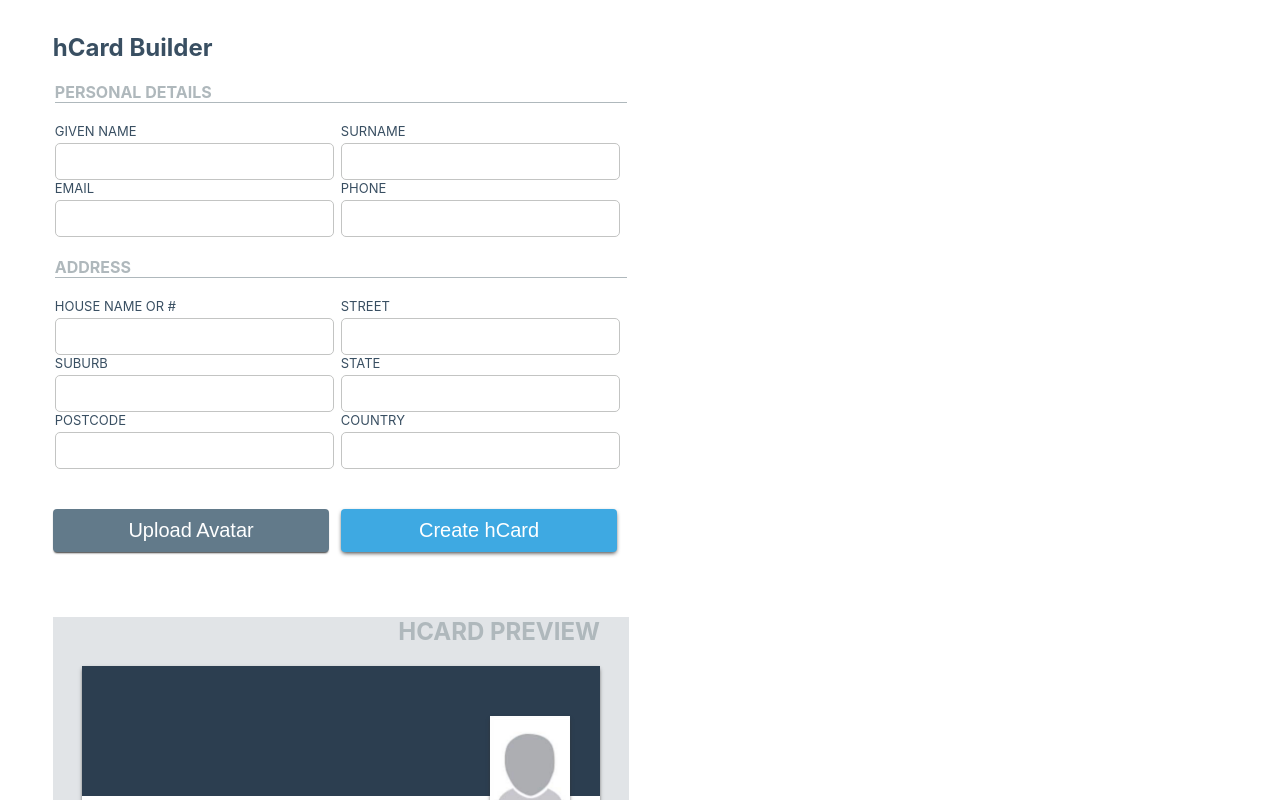
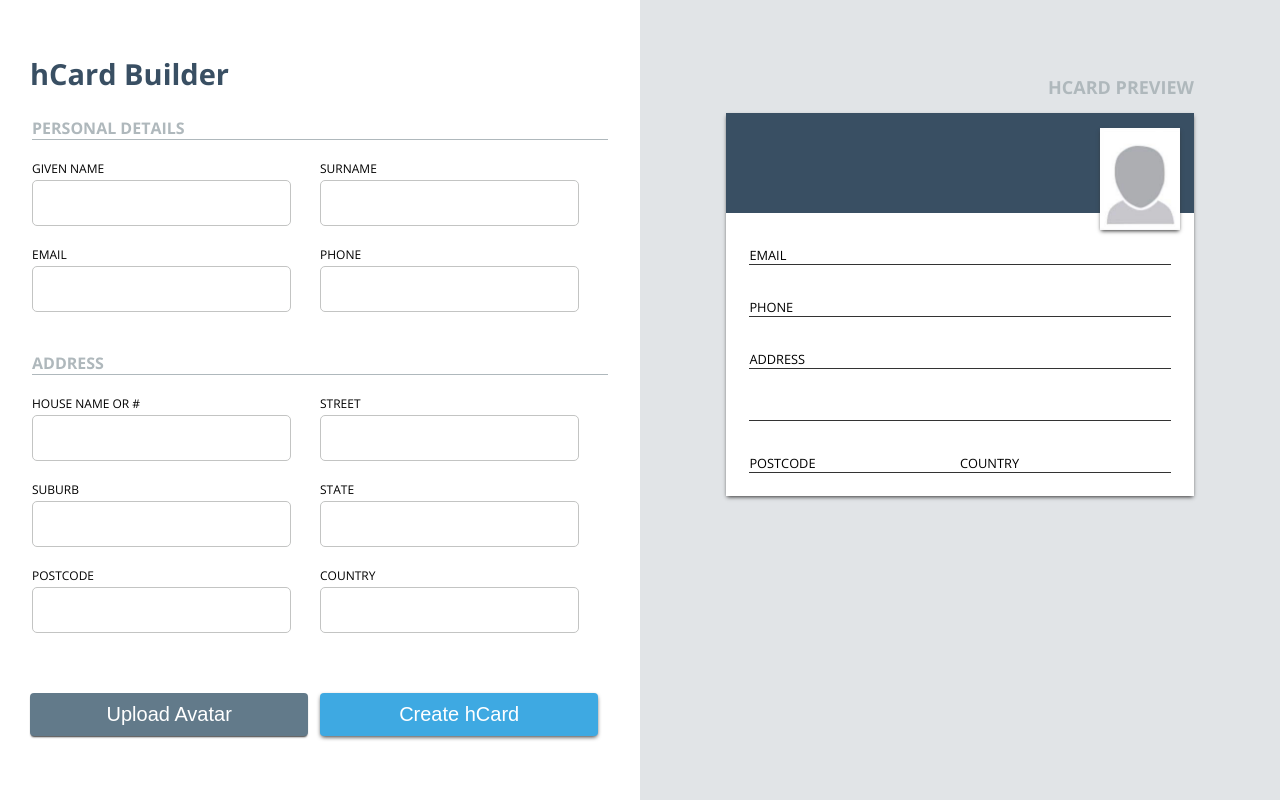
Before and after one commit to nilanarocha/hcard, a React (Create React App) app: page / in a window 1280 px wide. Shown: the top 800 px of the page. Built offline with nearby package versions, Linux system fonts and the light colour scheme.

Commit message:
finishing with styled papercut

```diff
--- a/public/index.html
+++ b/public/index.html
@@ -24,6 +24,10 @@
       work correctly both with client-side routing and a non-root public URL.
       Learn how to configure a non-root public URL by running `npm run build`.
     -->
+    <link
+      href="https://fonts.googleapis.com/css?family=Open+Sans:400,700&display=swap"
+      rel="stylesheet"
+    />
     <title>React App</title>
   </head>
   <body>
--- a/src/components/HCardPreview.js
+++ b/src/components/HCardPreview.js
@@ -8,6 +8,9 @@ import {
   HCardPreviewRowStyled,
   HCardPreviewColStyled,
   HCardLabelStyled,
+  HCardFieldStyled,
+  HCardEmailLinkStyled,
+  HCardFormattedNameStyled,
 } from '../styled';
 
 class HCardPreview extends Component {
@@ -25,30 +28,30 @@ class HCardPreview extends Component {
       country,
     } = this.props;
     return (
-      <div>
+      <>
         <H2Styled>HCARD PREVIEW</H2Styled>
         <HCardBoxStyled id="hcard-preview" className="hcard-preview">
           <div className="vcard">
+            <ImageStyled src="/default-image.png" alt="hCard owner" />
             <HCardNameAndPhotoWrapperStyled>
-              <ImageStyled src="/default-image.png" alt="hCard owner" />
-              <HCardNameAndSurnameStyled
-                className="n"
-                style={{ display: 'none' }}
-              >
+              <HCardNameAndSurnameStyled className="n">
+                <span className="given-name">{givenName}</span>
+                <span className="family-name">{surname}</span>
+              </HCardNameAndSurnameStyled>
+              <HCardFormattedNameStyled className="fn">
                 {givenName} {surname}
-              </HCardNameAndSurnameStyled>
-              <HCardNameAndSurnameStyled className="fn">
-                {givenName} {surname}
-              </HCardNameAndSurnameStyled>
-              {/* <span className="given-name">{givenName}</span>{' '}
-              <span className="family-name">{surname}</span> */}
+              </HCardFormattedNameStyled>
             </HCardNameAndPhotoWrapperStyled>
-            <div className="field">
+
+            <HCardFieldStyled className="field">
               <HCardPreviewRowStyled className="row">
                 <HCardLabelStyled className="label">EMAIL</HCardLabelStyled>
-                <a className="email" href={`mailto:${email}`}>
+                <HCardEmailLinkStyled
+                  className="email"
+                  href={`mailto:${email}`}
+                >
                   {email}
-                </a>
+                </HCardEmailLinkStyled>
               </HCardPreviewRowStyled>
               <HCardPreviewRowStyled className="row">
                 <HCardLabelStyled className="label">PHONE</HCardLabelStyled>
@@ -83,10 +86,10 @@ class HCardPreview extends Component {
                   </HCardPreviewColStyled>
                 </HCardPreviewRowStyled>
               </div>
-            </div>
+            </HCardFieldStyled>
           </div>
         </HCardBoxStyled>
-      </div>
+      </>
     );
   }
 }
--- a/src/index.css
+++ b/src/index.css
@@ -1,13 +1,9 @@
 body {
+  padding: 0;
   margin: 0;
-  font-family: -apple-system, BlinkMacSystemFont, 'Segoe UI', 'Roboto', 'Oxygen',
-    'Ubuntu', 'Cantarell', 'Fira Sans', 'Droid Sans', 'Helvetica Neue',
-    sans-serif;
-  -webkit-font-smoothing: antialiased;
-  -moz-osx-font-smoothing: grayscale;
+  font-family: 'Open Sans', sans-serif;
 }
 
-code {
-  font-family: source-code-pro, Menlo, Monaco, Consolas, 'Courier New',
-    monospace;
+* {
+  box-sizing: border-box;
 }
--- a/src/pages/MainPage.js
+++ b/src/pages/MainPage.js
@@ -10,6 +10,8 @@ import {
   LegendStyled,
   FielsetStyled,
   HCardPreviewWrapper,
+  HCardPreviewSectionStyled,
+  H1Styled,
 } from '../styled';
 
 class MainPage extends Component {
@@ -76,7 +78,7 @@ class MainPage extends Component {
     return (
       <div>
         <SectionStyled>
-          <h1>hCard Builder</h1>
+          <H1Styled>hCard Builder</H1Styled>
           <form>
             <FielsetStyled>
               <LegendStyled>PERSONAL DETAILS</LegendStyled>
@@ -153,7 +155,7 @@ class MainPage extends Component {
           </ButtonCreateStyled>
         </SectionStyled>
 
-        <SectionStyled>
+        <HCardPreviewSectionStyled>
           <HCardPreviewWrapper>
             <HCardPreview
               givenName={givenName}
@@ -168,7 +170,7 @@ class MainPage extends Component {
               country={country}
             />
           </HCardPreviewWrapper>
-        </SectionStyled>
+        </HCardPreviewSectionStyled>
       </div>
     );
   }
--- a/src/styled.js
+++ b/src/styled.js
@@ -27,6 +27,7 @@ const FielsetStyled = styled.fieldset`
 const InputWithLabelWrapperStyled = styled.div`
   display: inline-block;
   min-width: 50%;
+  margin-bottom: 20px;
 `;
 
 const InputStyled = styled.input`
@@ -35,11 +36,12 @@ const InputStyled = styled.input`
   border-radius: 5px;
   display: flex;
   width: 90%;
+  font-size: 1.3em;
 `;
 
 const LabelStyled = styled.label`
   color: bold #586d7e;
-  font-size: small;
+  font-size: 12px;
   padding: 0;
   height: 20px;
   display: block;
@@ -48,17 +50,25 @@ const LabelStyled = styled.label`
 // End Form styles
 
 const HCardPreviewWrapper = styled.div`
-  background-color: #e1e4e7;
   min-height: 700px;
   height: 100vh;
+  width: 100%;
+  display: inline-block;
+  float: left;
+  padding: 30px;
 `;
 
 const SectionStyled = styled.section`
   float: left;
-  width: 45%;
-  padding: 1%;
-  margin-left: 40px;
-  color: #394f62;
+  width: 50%;
+  padding: 30px;
+`;
+
+const HCardPreviewSectionStyled = styled.section`
+  float: left;
+  width: 50%;
+  padding: 30px;
+  background-color: #e1e4e7;
 `;
 
 const ButtonUploadStyled = styled.button`
@@ -94,26 +104,41 @@ const ButtonCreateStyled = styled.button`
 const ImageStyled = styled.img`
   float: right;
   width: 80px;
-  margin-right: 30px;
+  margin-right: 3%;
   box-shadow: 0 2px 4px -1px #333;
-  margin-top: 50px;
+  margin-top: 15px;
 `;
 
 const HCardBoxStyled = styled.div`
   background-color: #fff;
   margin: auto 5%;
   width: 90%;
-  height: 450px;
   box-shadow: 0 2px 4px -1px #333;
 `;
 
 const HCardNameAndPhotoWrapperStyled = styled.div`
-  background-color: #2c3e50;
+  background-color: #394f63;
   color: #fff;
-  height: 130px;
+  text-align: left;
+  height: 100px;
+  vertical-align: text-bottom;
+  padding-top: 50px;
+`;
+
+const HCardEmailLinkStyled = styled.a`
+  text-decoration: none;
+  color: #000;
 `;
 
 const HCardNameAndSurnameStyled = styled.span`
+  height: 100px;
+  padding-top: 50px;
+  padding-left: 20px;
+  font-size: 2em;
+  display: none;
+`;
+
+const HCardFormattedNameStyled = styled.span`
   height: 100px;
   padding-top: 50px;
   padding-left: 20px;
@@ -122,17 +147,28 @@ const HCardNameAndSurnameStyled = styled.span`
 
 const H2Styled = styled.h2`
   text-align: right;
+  color: #afb8bc;
+  margin-bottom: 14px;
+  display: block;
   margin-right: 5%;
-  color: #afb8bc;
+  font-size: 18px;
+`;
+
+const H1Styled = styled.h1`
+  font-size: 29px;
+  color: #394f63;
+  font-weight: bold;
 `;
 
 const HCardPreviewRowStyled = styled.div`
   border-bottom: 1px solid #333;
   padding-bottom: 5px;
-  margin-left: 5%;
-  margin-right: 5%;
-  height: 15px;
+  height: 22px;
   margin-top: 30px;
+`;
+
+const HCardFieldStyled = styled.div`
+  padding: 0 5% 5% 5%;
 `;
 
 const HCardPreviewColStyled = styled.div`
@@ -144,7 +180,8 @@ const HCardPreviewColStyled = styled.div`
 
 const HCardLabelStyled = styled.label`
   display: inline-block;
-  min-width: 120px;
+  min-width: 100px;
+  font-size: 0.8em;
 `;
 
 export {
@@ -166,4 +203,9 @@ export {
   HCardPreviewRowStyled,
   HCardPreviewColStyled,
   HCardLabelStyled,
+  HCardPreviewSectionStyled,
+  HCardFieldStyled,
+  HCardEmailLinkStyled,
+  HCardFormattedNameStyled,
+  H1Styled,
 };
```
